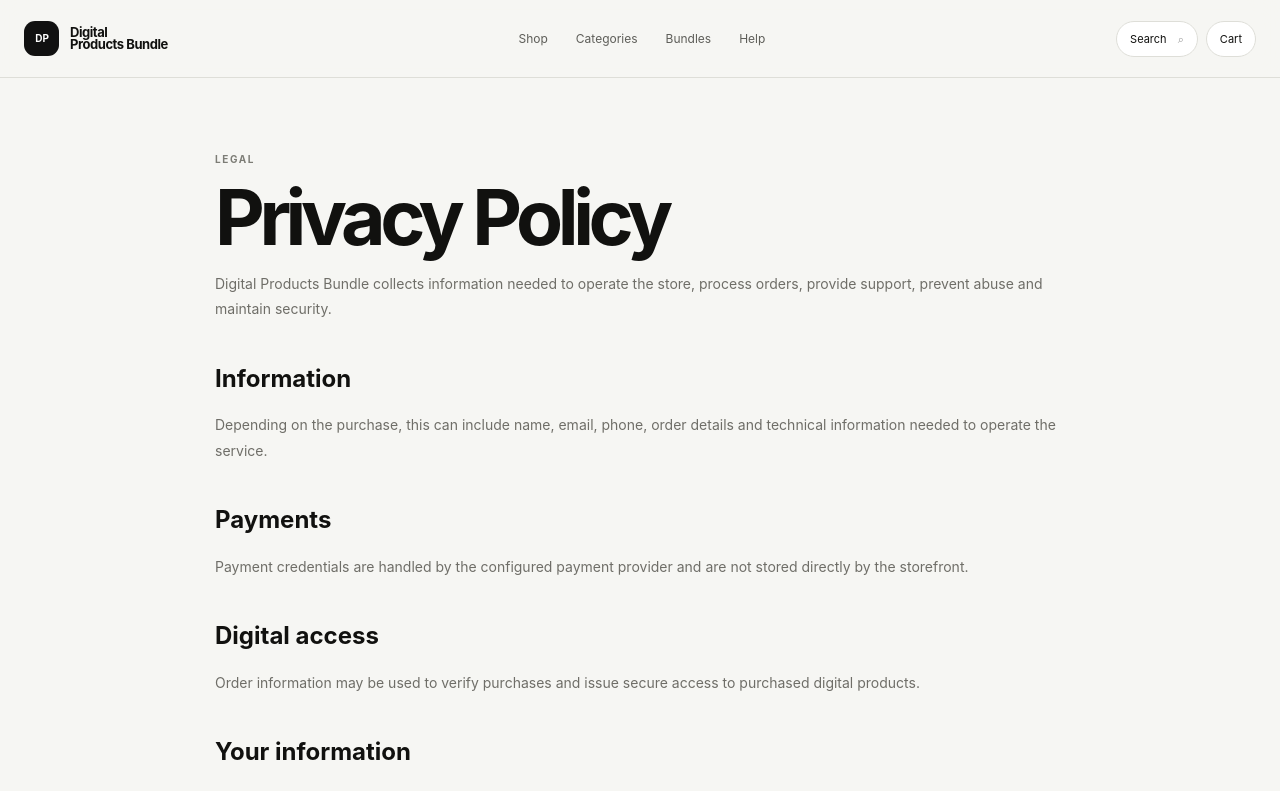
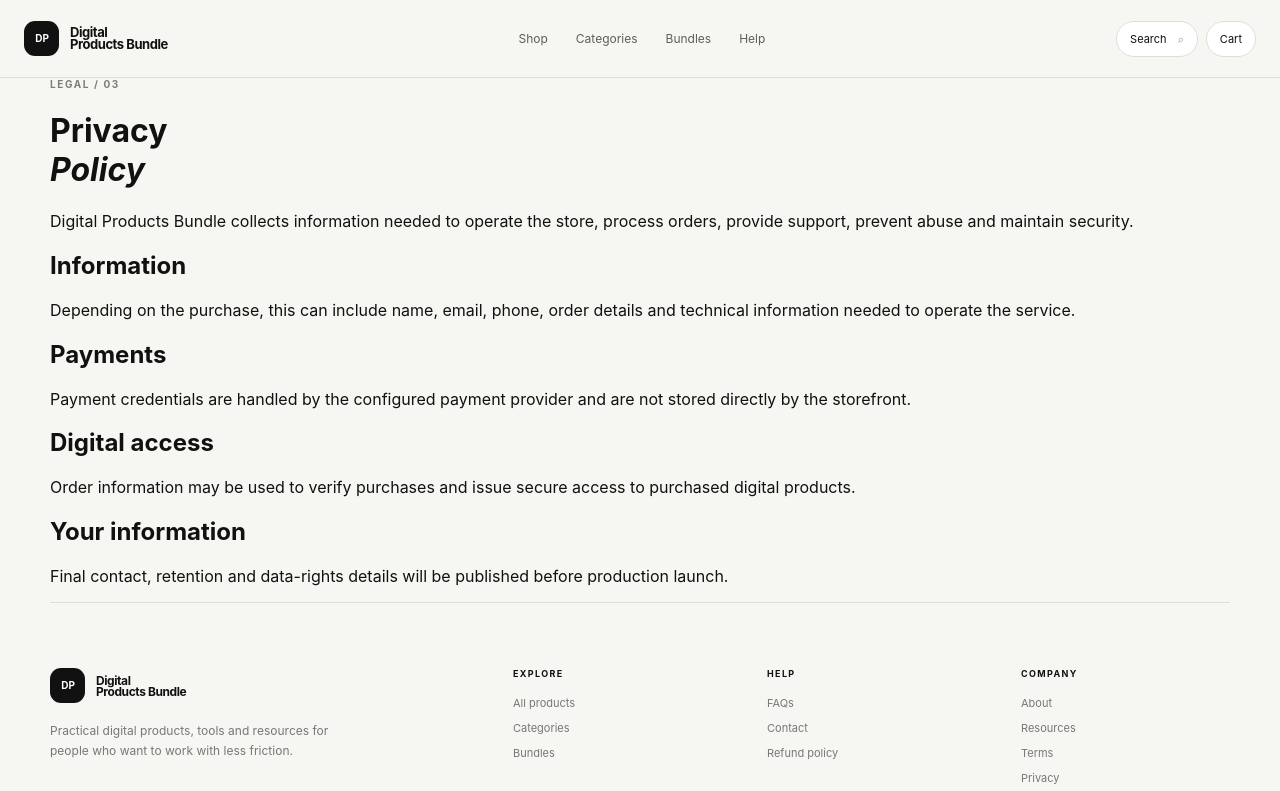
Before and after one commit to rohit-kumar-seo-repo/digital_products_bundle, a Next.js app: page /privacy in a window 1280 px wide. Shown: the top 791 px of the page. Built offline with nearby package versions, Linux system fonts and the light colour scheme.

Commit message:
Unify information and legal pages

```diff
--- a/app/privacy/page.tsx
+++ b/app/privacy/page.tsx
@@ -1,12 +1 @@
-export const metadata={title:"Privacy Policy"};
-export default function Privacy(){
-  return <main className="container legalPage">
-    <span className="eyebrow">LEGAL</span>
-    <h1>Privacy Policy</h1>
-    <p>Digital Products Bundle collects information needed to operate the store, process orders, provide support, prevent abuse and maintain security.</p>
-    <h2>Information</h2><p>Depending on the purchase, this can include name, email, phone, order details and technical information needed to operate the service.</p>
-    <h2>Payments</h2><p>Payment credentials are handled by the configured payment provider and are not stored directly by the storefront.</p>
-    <h2>Digital access</h2><p>Order information may be used to verify purchases and issue secure access to purchased digital products.</p>
-    <h2>Your information</h2><p>Final contact, retention and data-rights details will be published before production launch.</p>
-  </main>;
-}
+import {Reveal} from "@/components/motion";export const metadata={title:"Privacy Policy | Digital Products Bundle"};export default function Privacy(){return <main className="legalV3"><div className="container"><Reveal><span className="eyebrow">LEGAL / 03</span><h1>Privacy<br/><em>Policy</em></h1><p>Digital Products Bundle collects information needed to operate the store, process orders, provide support, prevent abuse and maintain security.</p></Reveal><div className="legalBodyV3"><h2>Information</h2><p>Depending on the purchase, this can include name, email, phone, order details and technical information needed to operate the service.</p><h2>Payments</h2><p>Payment credentials are handled by the configured payment provider and are not stored directly by the storefront.</p><h2>Digital access</h2><p>Order information may be used to verify purchases and issue secure access to purchased digital products.</p><h2>Your information</h2><p>Final contact, retention and data-rights details will be published before production launch.</p></div></div></main>}
```
